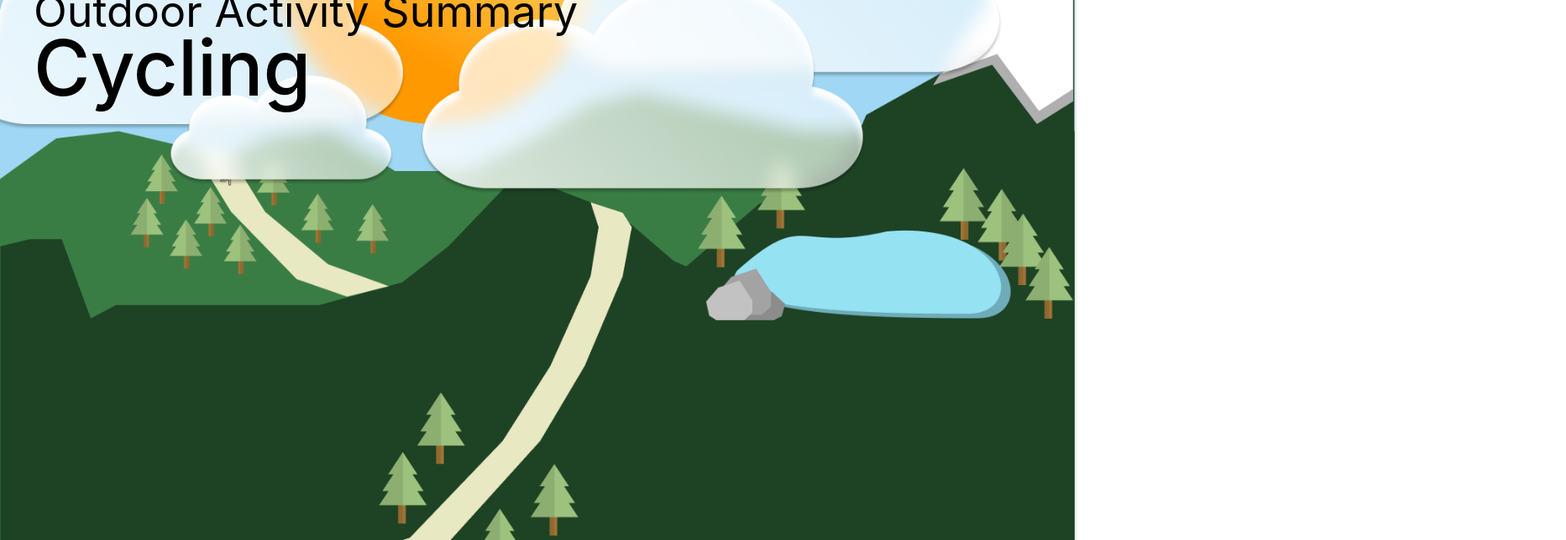
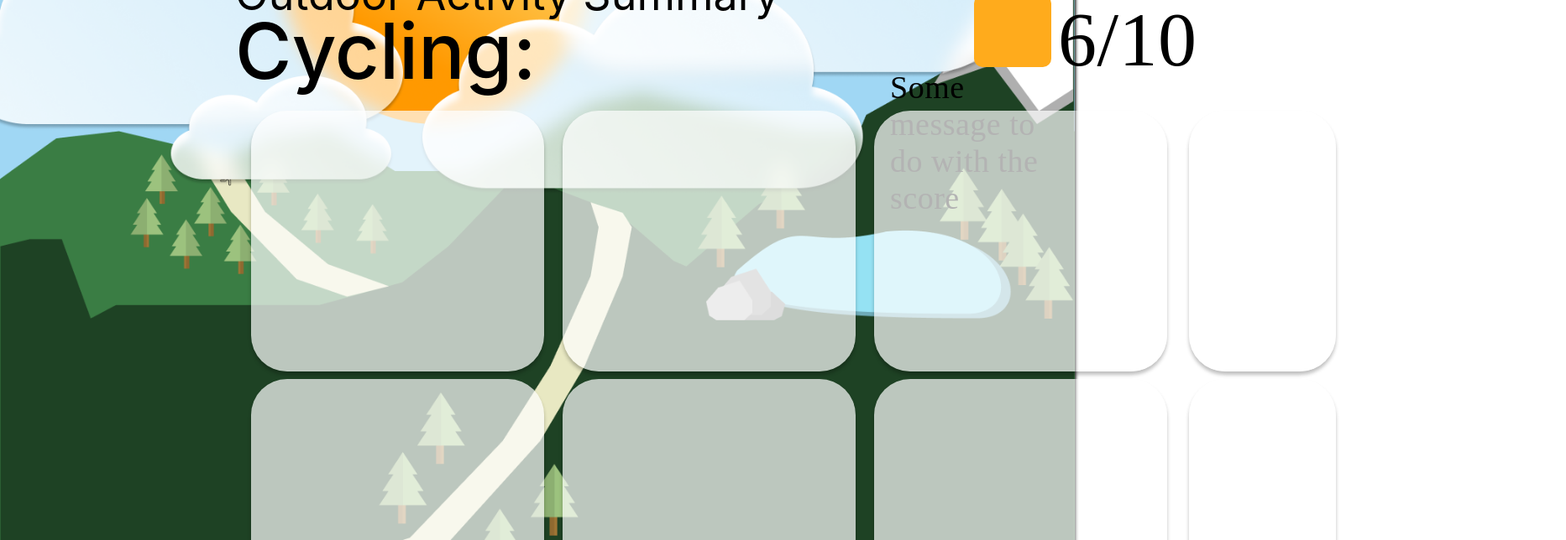
Before and after one commit to Manveen-SIngh/GUIs-Group-49, a React (Create React App) app in the folder weather-app/: page /OdA in a window 1280 px wide. Shown: the part 200-844 px from the top of the page at 84% size, 1865 px wide, since content can reach past the window. Built offline with nearby package versions, Linux system fonts and the light colour scheme.

Commit message:
added sections to page, tightened to fit wireframe res

```diff
--- a/weather-app/src/OdA.js
+++ b/weather-app/src/OdA.js
@@ -17,40 +17,78 @@ function OdA() {
       }}
     >
     <div style={{width: '100%', height: '100%', position: 'absolute', boxShadow: '0px 4px 4px rgba(0, 0, 0, 0.25)'}}>
-      <div style={{width: 165, height: 91, left: 1700, top: 42, position: 'absolute', background: 'rgba(255, 255, 255, 0.50)', borderRadius: 28}} />
-        <div style={{ position: "absolute",left: 1700,top: 42,width: 165,height: 91,borderRadius: 24,display: "flex",alignItems: "center",justifyContent: "center",font: "Rubik",fontSize: 50,fontWeight: 500,color: "black",}}>12:11</div>
+      <div style={{width: 165, height: 91, left: 1460, top: 42, position: 'absolute', background: 'rgba(255, 255, 255, 0.50)', borderRadius: 28}} />
+        <div style={{ position: "absolute",left: 1460,top: 42,width: 165,height: 91,borderRadius: 24,display: "flex",alignItems: "center",justifyContent: "center",font: "Rubik",fontSize: 50,fontWeight: 500,color: "black",}}>12:11</div>
     </div>
 
     <div style={{width: '100%', height: '100%', position: 'absolute'}}>
-      <div style={{width: 139, height: 53, left: 351, top: 55, position: 'absolute', background: 'rgba(255, 255, 255, 0.50)', boxShadow: '0px 4px 4px rgba(0, 0, 0, 0.25)', borderRadius: 43}} />
-      <div style={{width: 79.11, height: 53, left: 351, top: 55, position: 'absolute', background: 'rgba(203, 210, 208, 0.40)', boxShadow: '0px 4px 4px rgba(0, 0, 0, 0.25)', borderRadius: 43}} />
-      <div style={{width: 64.41, left: 367, top: 64, position: 'absolute', color: 'black', fontSize: 32, fontFamily: 'Rubik', fontWeight: '700', wordWrap: 'break-word'}}>mi</div>
-      <div style={{width: 48.59, left: 435, top: 64, position: 'absolute', color: 'black', fontSize: 32, fontFamily: 'Rubik', fontWeight: '700', wordWrap: 'break-word'}}>km</div>
+      <div style={{width: 139, height: 53, left: 591, top: 55, position: 'absolute', background: 'rgba(255, 255, 255, 0.50)', boxShadow: '0px 4px 4px rgba(0, 0, 0, 0.25)', borderRadius: 43}} />
+      <div style={{width: 79.11, height: 53, left: 591, top: 55, position: 'absolute', background: 'rgba(203, 210, 208, 0.40)', boxShadow: '0px 4px 4px rgba(0, 0, 0, 0.25)', borderRadius: 43}} />
+      <div style={{width: 64.41, left: 607, top: 64, position: 'absolute', color: 'black', fontSize: 32, fontFamily: 'Rubik', fontWeight: '700', wordWrap: 'break-word'}}>mi</div>
+      <div style={{width: 48.59, left: 675, top: 64, position: 'absolute', color: 'black', fontSize: 32, fontFamily: 'Rubik', fontWeight: '700', wordWrap: 'break-word'}}>km</div>
     </div>
 
     <div style={{width: '100%', height: '100%', position: 'absolute'}}>
-      <div style={{width: 123, height: 53, left: 178, top: 55, position: 'absolute', background: 'rgba(255, 255, 255, 0.50)', boxShadow: '0px 4px 4px rgba(0, 0, 0, 0.25)', borderRadius: 43}} />
-      <div style={{width: 70, height: 53, left: 178, top: 55, position: 'absolute', background: 'rgba(203, 210, 208, 0.40)', boxShadow: '0px 4px 4px rgba(0, 0, 0, 0.25)', borderRadius: 43}} />
-      <div style={{width: 43, left: 186, top: 64, position: 'absolute', color: 'black', fontSize: 32, fontFamily: 'Rubik', fontWeight: '700', wordWrap: 'break-word'}}>°C</div>
-      <div style={{width: 43, left: 258, top: 64, position: 'absolute', color: 'black', fontSize: 32, fontFamily: 'Rubik', fontWeight: '700', wordWrap: 'break-word'}}>°F</div>
+      <div style={{width: 123, height: 53, left: 418, top: 55, position: 'absolute', background: 'rgba(255, 255, 255, 0.50)', boxShadow: '0px 4px 4px rgba(0, 0, 0, 0.25)', borderRadius: 43}} />
+      <div style={{width: 70, height: 53, left: 418, top: 55, position: 'absolute', background: 'rgba(203, 210, 208, 0.40)', boxShadow: '0px 4px 4px rgba(0, 0, 0, 0.25)', borderRadius: 43}} />
+      <div style={{width: 43, left: 426, top: 64, position: 'absolute', color: 'black', fontSize: 32, fontFamily: 'Rubik', fontWeight: '700', wordWrap: 'break-word'}}>°C</div>
+      <div style={{width: 43, left: 498, top: 64, position: 'absolute', color: 'black', fontSize: 32, fontFamily: 'Rubik', fontWeight: '700', wordWrap: 'break-word'}}>°F</div>
     </div>
 
     <div style={{width: '100%', height: '100%', position: 'absolute'}}>
-      <div style={{width: 91, height: 91, left: 37, top: 36, position: 'absolute', background: 'rgba(255, 255, 255, 0.50)', borderRadius: 28}} />
-      <div style={{width: 60, height: 60, left: 37, top: 36, position: 'absolute'}}>
+      <div style={{width: 91, height: 91, left: 277, top: 36, position: 'absolute', background: 'rgba(255, 255, 255, 0.50)', borderRadius: 28}} />
+      <div style={{width: 60, height: 60, left: 277, top: 36, position: 'absolute'}}>
           <div style={{width: '100%', height: '100%', position: 'absolute',left: 15 , top: 15.5}}><img src={menuIcon}/>
         </div>
       </div>
     </div>
 
     <div style={{width: '100%', height: '100%', position: 'absolute'}}>
-      <div style={{ position: "absolute",left: 40,top: 130,alignItems: "left",font: "Rubik",fontSize: 52,fontWeight: 400,color: "black"}}>Outdoor Activity Summary</div>
+      <div style={{ position: "absolute",left: 280,top: 110,alignItems: "left",font: "Rubik",fontSize: 52,fontWeight: 400,color: "black"}}>Outdoor Activity Summary</div>
     </div>
 
     <div style={{width: '100%', height: '100%', position: 'absolute'}}>
-      <div style={{ position: "absolute",left: 40,top: 173,alignItems: "left",font: "Rubik",fontSize: 92,fontWeight: 500,color: "black"}}>Cycling</div>
+      <div style={{ position: "absolute",left: 280,top: 153,alignItems: "left",font: "Rubik",fontSize: 92,fontWeight: 500,color: "black"}}>Cycling:</div>
     </div>
 
+    <div style={{width: '100%', height: '100%', position: 'absolute'}}>
+      <div style={{width: 92, height: 86, left: 1160, top: 142, position: 'absolute', background: '#FFAB1C', borderRadius: 10}} />
+      <div style={{position: 'absolute',top: 142, left: 1260, justifyContent: 'center', display: 'flex', flexDirection: 'column', color: 'black', fontSize: 92, fontFamily: 'Rubik', fontWeight: '500', letterSpacing: 0.50 }}>6/10</div>
+      <div style={{position: 'absolute',top: 230, left: 1060, justifyContent: 'center', display: 'flex', flexDirection: 'column', color: 'black', fontSize: 38, fontFamily: 'Rubik', fontWeight: '450', letterSpacing: 0.50}}>Some message to do with the score</div>
+
+    </div>
+
+    <div style={{width: '100%', height: '100%', position: 'absolute', boxShadow: '0px 4px 4px rgba(0, 0, 0, 0.25)'}}>
+      <div style={{width: 349, height: 311, left: 299, top: 600, position: 'absolute', background: 'rgba(255, 255, 255, 0.70)', boxShadow: '0px 4px 4px rgba(0, 0, 0, 0.25)', borderRadius: 43}} />
+    </div>
+
+    <div style={{width: '100%', height: '100%', position: 'absolute', boxShadow: '0px 4px 4px rgba(0, 0, 0, 0.25)'}}>
+      <div style={{width: 349, height: 311, left: 299, top: 280, position: 'absolute', background: 'rgba(255, 255, 255, 0.70)', boxShadow: '0px 4px 4px rgba(0, 0, 0, 0.25)', borderRadius: 43}} />
+    </div>
+
+    <div style={{width: '100%', height: '100%', position: 'absolute', boxShadow: '0px 4px 4px rgba(0, 0, 0, 0.25)'}}>
+      <div style={{width: 349, height: 311, left: 670, top: 600, position: 'absolute', background: 'rgba(255, 255, 255, 0.70)', boxShadow: '0px 4px 4px rgba(0, 0, 0, 0.25)', borderRadius: 43}} />
+    </div>
+
+    <div style={{width: '100%', height: '100%', position: 'absolute', boxShadow: '0px 4px 4px rgba(0, 0, 0, 0.25)'}}>
+      <div style={{width: 349, height: 311, left: 670, top: 280, position: 'absolute', background: 'rgba(255, 255, 255, 0.70)', boxShadow: '0px 4px 4px rgba(0, 0, 0, 0.25)', borderRadius: 43}} />
+    </div>
+
+    <div style={{width: '100%', height: '100%', position: 'absolute', boxShadow: '0px 4px 4px rgba(0, 0, 0, 0.25)'}}>
+      <div style={{width: 349, height: 311, left: 1041, top: 280, position: 'absolute', background: 'rgba(255, 255, 255, 0.70)', boxShadow: '0px 4px 4px rgba(0, 0, 0, 0.25)', borderRadius: 43}} />
+    </div>
+
+    <div style={{width: '100%', height: '100%', position: 'absolute', boxShadow: '0px 4px 4px rgba(0, 0, 0, 0.25)'}}>
+      <div style={{width: 349, height: 311, left: 1041, top: 600, position: 'absolute', background: 'rgba(255, 255, 255, 0.70)', boxShadow: '0px 4px 4px rgba(0, 0, 0, 0.25)', borderRadius: 43}} />
+    </div>
+
+    <div style={{width: '100%', height: '100%', position: 'absolute', boxShadow: '0px 4px 4px rgba(0, 0, 0, 0.25)'}}>
+      <div style={{width: 175, height: 311, left: 1416, top: 280, position: 'absolute', background: 'rgba(255, 255, 255, 0.70)', boxShadow: '0px 4px 4px rgba(0, 0, 0, 0.25)', borderRadius: 43}} />
+    </div>
+
+    <div style={{width: '100%', height: '100%', position: 'absolute', boxShadow: '0px 4px 4px rgba(0, 0, 0, 0.25)'}}>
+      <div style={{width: 175, height: 311, left: 1416, top: 600, position: 'absolute', background: 'rgba(255, 255, 255, 0.70)', boxShadow: '0px 4px 4px rgba(0, 0, 0, 0.25)', borderRadius: 43}} />
+    </div>
 
   </div>
 
```
